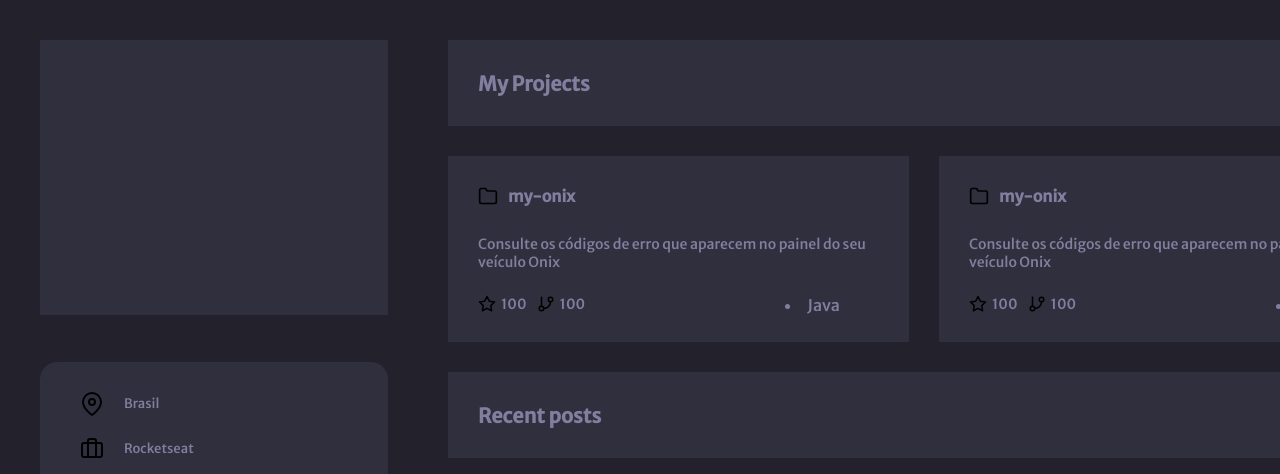
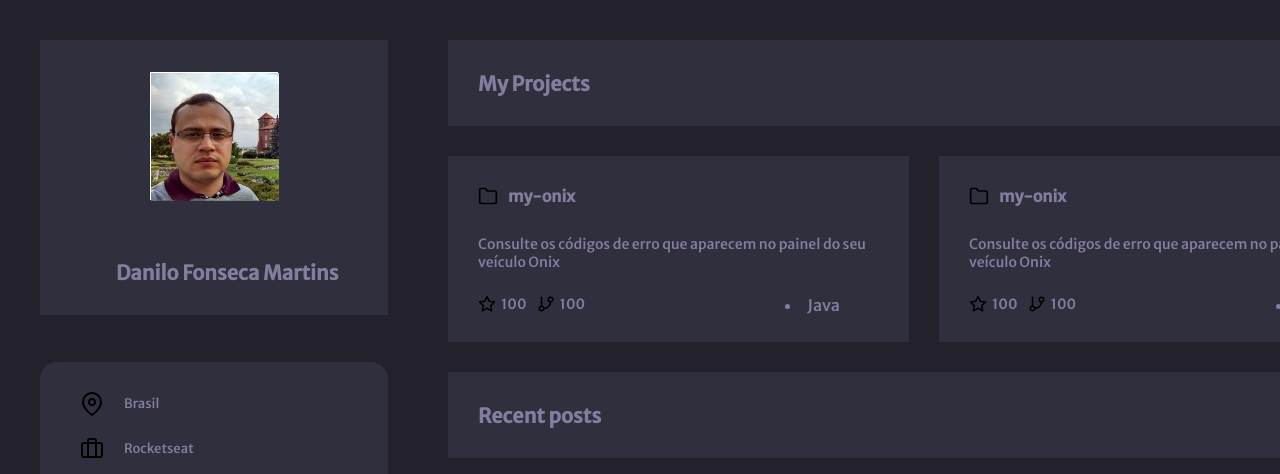
Before and after one commit to danilosjc/frontend, a plain HTML site: page index.html in a window 1280 px wide. Shown: the top 474 px of the page. Drawn offline with Linux system fonts and the light colour scheme.

Commit message:
foto-profile

```diff
--- a/index.html
+++ b/index.html
@@ -11,7 +11,10 @@
     <body>
         <div class="container">
             <div class="container1">
-                <div class="box profile"></div>
+                <div class="box profile">
+                    <div class="profoto"><img src="./assets/Danilo_Foto1.jpg"></div>
+                    <div class="nome">Danilo Fonseca Martins</div>
+                </div>
                 <div class="box links">
                     <div class= "icons">
                         <img class="mapa" src="./assets/map-pin.svg" width="24px" height="24px">
@@ -92,7 +95,7 @@
                     <div class="txt recentposts"><strong>Recent posts</strong></div>
                 </div>
                 <div class="box1 post">
-                    <div class="foto"></div>
+                    <div class="foto"><img src="./assets/Danilo_Foto1.jpg"></div>
                     <div class="posttexto">
                         <p class="titulo">Erro adb devices no Genymotion e Android studio (React Native)</p>
                         <p class="tempo">2 anos atrás</p>
--- a/style.css
+++ b/style.css
@@ -43,6 +43,31 @@
 .profile {
     height: 275px;
     margin-top: 40px;
+    display: flex;
+    flex-wrap: wrap;
+}
+
+.profoto {
+    margin-top: 32px;
+    margin-left: 110px;
+    border: 1px solid #fff;
+    width: 128px;
+    height: 128px;
+}
+
+.nome {
+    margin-top: 30px;
+    margin-left: 76px;
+    font-family: 'Merriweather Sans', sans-serif;
+    font-size: 20px;
+    font-weight: 700;
+
+}
+
+.profissao {
+    font-family: 'Merriweather Sans', sans-serif;
+    font-size: 13px;
+    font-weight: 300;
 }
 
 .links {
@@ -292,7 +317,6 @@
     margin-left: 30px;
     width: 128px;
     height: 128px;
-    border: 1px solid #fff;
 }
 
 .posttexto {
```
Also changed, not shown: assets/Danilo_Foto1.jpg (added).
